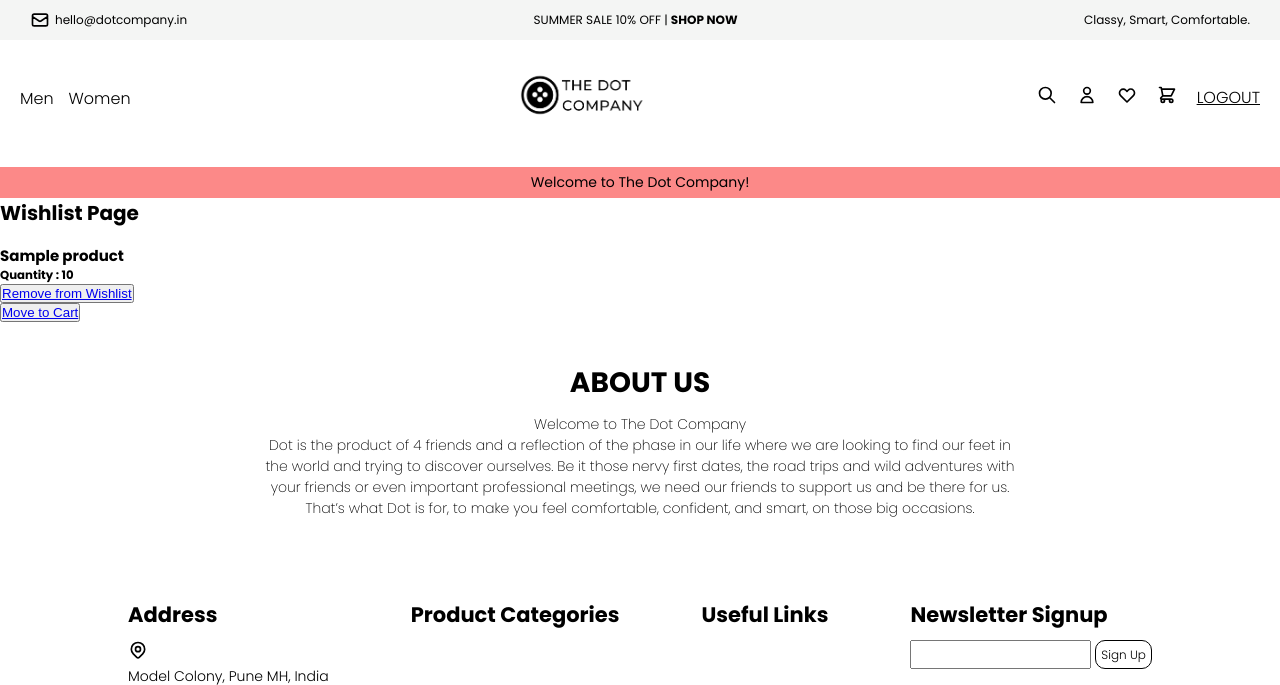
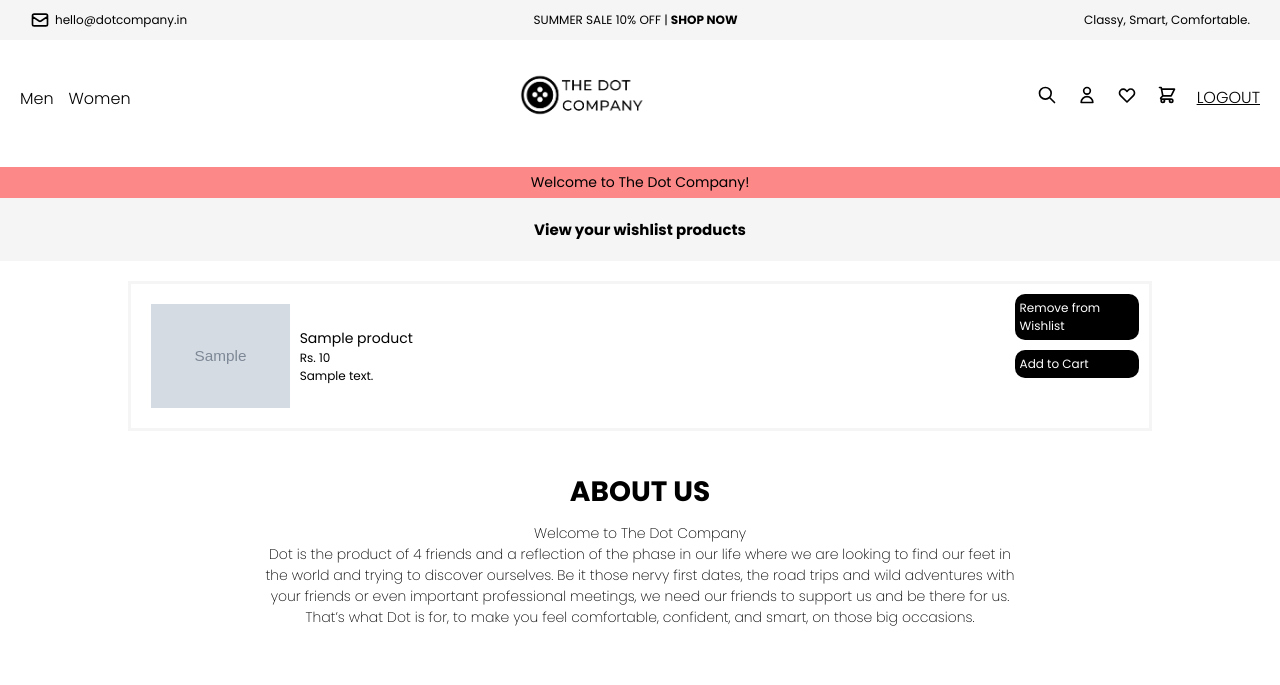
Before and after one commit to nishanthkc/EComm, a Django app: page /wishlist/ in a window 1280 px wide. Shown: the top 685 px of the page. Run offline with Django 3.2, Linux system fonts and the light colour scheme; a user stored in the database is signed in; tables that the repository leaves empty hold one stand-in row (values such as "Sample post"); grey boxes marked "Sample" are stand-in pictures.

Commit message:
added front end to wishlist, login and register
added front end to wishlist, login and register

```diff
--- a/exp/static/exp/css/style.css
+++ b/exp/static/exp/css/style.css
@@ -250,4 +250,94 @@ html {
   color: black;
 }
 
-/* my addition */
+/* Wishlist-banner */
+.wishlist-banner {
+  text-align: center;
+  background-color: #f4f5f4;
+  padding: 2rem;
+}
+
+.wishlist-box {
+  width: 80%;
+  margin: 2rem auto;
+  border: 3px solid #f4f5f4;
+  display: flex;
+  justify-content: space-around;
+  height: 15rem;
+  padding: 1rem;
+}
+.wish-img {
+  height: 100%;
+  width: auto;
+  padding: 1rem;
+}
+.wishlist-text {
+  font-size: 1.2rem;
+  display: flex;
+  flex-direction: column;
+  justify-content: center;
+  width: 80%;
+}
+
+.wishlist-buttons {
+  display: flex;
+  flex-direction: column;
+  flex-direction: column;
+  justify-content: center;
+  gap: 1rem;
+}
+.wishlist-buttons a {
+  text-decoration: none;
+  color: #fff;
+  background-color: #000;
+  padding: 0.5rem;
+  border-radius: 1rem;
+  font-size: 1.2rem;
+}
+.title {
+  text-decoration: none;
+  color: #000;
+  font-size: 1.4rem;
+}
+
+/* Login Page */
+/* Login Box */
+.login-box {
+  width: 30%;
+  margin: 10rem auto;
+  display: flex;
+  flex-direction: column;
+  font-size: 1.6rem;
+  gap: 3rem;
+  align-items: center;
+  padding: 5rem;
+  background-color: #f4f5f4;
+  border-radius: 1rem;
+  text-align: center;
+}
+.login-input {
+  padding: 1rem;
+  border-radius: 1rem;
+  border: 0.8px solid #000;
+}
+.login-buttons {
+  padding: 1rem;
+  font-size: 1.4rem;
+  border-radius: 1rem;
+  border: 1px solid #000;
+  color: #000;
+  text-decoration: none;
+}
+.login {
+  background-color: #000;
+  color: #fff;
+}
+
+.register-button {
+  text-decoration: none;
+  color: #000;
+  background-color: #fff;
+  padding: 1rem;
+  border: 1px solid #000;
+  border-radius: 10px;
+}
--- a/exp/templates/exp/home.html
+++ b/exp/templates/exp/home.html
@@ -6,7 +6,7 @@
 <!-- Hero banner --><!-- Hero banner --><!-- Hero banner --><!-- Hero banner --><!-- Hero banner -->
 <div>
     <img src="{% static 'exp/images/hero-banner.png' %}" alt="hero-banner" class="hero-banner" />
-  </div>
+</div>
 
 
   <!-- Category --><!-- Category --><!-- Category --><!-- Category --><!-- Category --><!-- Category --><!-- Category -->
--- a/exp/templates/exp/placed_order.html
+++ b/exp/templates/exp/placed_order.html
@@ -2,9 +2,12 @@
 {% load static %}
 
 {% block content %}
+<!--
 <h1>{{message}}</h1>
 {% for item in placed_order_items %}
 <h2>{{ item }}</h2>
 <h2>{{ item.product }}</h2>----<h3>{{ item.quantity }}</h3>
 {% endfor %}
+-->
+<h2>Order placed Successfully</h2>
 {% endblock %}
--- a/exp/templates/exp/wishlist.html
+++ b/exp/templates/exp/wishlist.html
@@ -2,18 +2,28 @@
 {% load static %}
 
 {% block content %}
-<h1>Wishlist Page</h1><br>
+<h2 class="wishlist-banner">View your wishlist products</h2>
 {% if wishlist %}
 {% for item in wishlist %}
-<h2>{{ item.product }}</h2>
-<h3>Quantity : {{ item.product_qty }}</h3>
-<form action="#" class="product_data">
-    {% csrf_token %}
-    <!-- <input type="hidden" id="prod_id_{{item.product.id}}" value="{{ item.product.id }}"> -->
-    <input type="hidden" id="prod_id" value="{{ item.product.id }}">
-    <button><a href="#" class="remove_from_wishlist">Remove from Wishlist</a></button><br>
-    <button><a href="#" class="move_to_cart_from_wishlist">Move to Cart</a></button><br>
-</form>
+<div class="wishlist-box">
+    <img src="{{ item.product.product_image_1.url }}" alt="Product-photo" class="wish-img" />
+    <div class="wishlist-text">
+    <a href="#" class="title">{{item.product.product_name}}</a>
+    <p>Rs. {{ item.product.selling_price | floatformat:0 }}</p>
+    <p>
+        {{item.product.product_desciption}}
+    </p>
+    </div>
+    <form action="#" class="product_data">
+        {% csrf_token %}
+        <input type="hidden" id="prod_id" value="{{ item.product.id }}">
+        <div class="wishlist-buttons">
+        <a href="#" class="remove_from_wishlist">Remove from Wishlist</a>
+        <a href="#" class="move_to_cart_from_wishlist">Add to Cart</a>
+        </div>
+    </form>
+</div>
+
 {% endfor %}
 {% else %}
 <p>no items in your wishlist</p>
--- a/exp/views.py
+++ b/exp/views.py
@@ -31,21 +31,30 @@ class SignUp(View):
     def get(self, request):
         return render(request, 'exp/signup.html')
     def post(self, request):
-        username = request.POST['username']
-        fname = request.POST['fname']
-        lname = request.POST['lname']
-        email = request.POST['email']
-        pass1 = request.POST['pass1']
-        pass2 = request.POST['pass2']
+        try:
+            username = request.POST['username']
+            fname = request.POST['fname']
+            lname = request.POST['lname']
+            email = request.POST['email']
+            pass1 = request.POST['pass1']
+            pass2 = request.POST['pass2']
 
-        myuser = User.objects.create_user(username, email, pass1)
-        myuser.first_name = fname
-        myuser.last_name = lname
-        myuser.save()
+            myuser = User.objects.create_user(username, email, pass1)
+            myuser.first_name = fname
+            myuser.last_name = lname
+            myuser.save()
+
+            return redirect(reverse_lazy('login'))
+        except:
+            ctx = {'error':'all fields must be filled'}
+            return render(request, 'exp/signup.html', ctx)
+
+
+
 
         #messages.success(request, 'your acc has been successfully created.')
         #myuser.is_active=False
-        return redirect(reverse_lazy('exp:first'))
+
 
 
 class ProductList(View):
@@ -154,7 +163,8 @@ class PlaceOrderView(LoginRequiredMixin, View):
         ctx = {'message':'Order Placed successfully','placed_order_items':placed_order_items}
 
         #add reverse redirect here
-        return render(request, 'exp/placed_order.html', ctx)
+        #return render(request, 'exp/placed_order.html', ctx)
+        return redirect(reverse_lazy('exp:place_order'))
         #return redirect(reverse('exp:place_order'))
 
 
@@ -247,12 +257,19 @@ def move_to_cart_from_wishlist(request):
         if request.user.is_authenticated:
             prod_id = int(request.POST.get('prod_id'))
             my_product = Product.objects.get(pk=prod_id)
-            wishlist_check = Wishlist.objects.get(product=my_product)
+            wishlist_check = Wishlist.objects.get(product=my_product, user = request.user)
             if wishlist_check:
                 if Wishlist.objects.filter(user=request.user, product=my_product):
-                    Cart.objects.create(user=request.user, product=my_product, product_qty=wishlist_check.product_qty)
-                    Wishlist.objects.get(user=request.user, product=my_product).delete()
-                    return JsonResponse({'status':'moved from wishlist to cart'})
+                    if Cart.objects.get(user=request.user, product=my_product):
+                        adding_qty = Cart.objects.get(user=request.user, product=my_product)
+                        adding_qty.product_qty += wishlist_check.product_qty
+                        adding_qty.save()
+                        Wishlist.objects.get(user=request.user, product=my_product).delete()
+                        return JsonResponse({'status':'it is already in cart broooo so I add the quantity'})
+                    else:
+                        Cart.objects.create(user=request.user, product=my_product, product_qty=wishlist_check.product_qty)
+                        Wishlist.objects.get(user=request.user, product=my_product).delete()
+                        return JsonResponse({'status':'moved from wishlist to cart'})
             else:
                 return JsonResponse({'status':'no such product found'})
         else:
```
Also changed, not shown: exp/templates/exp/signup.html (+37 -26 lines), exp/templates/registration/login.html (+27 -7 lines), EComm/settings.py (line endings or trailing spaces).
